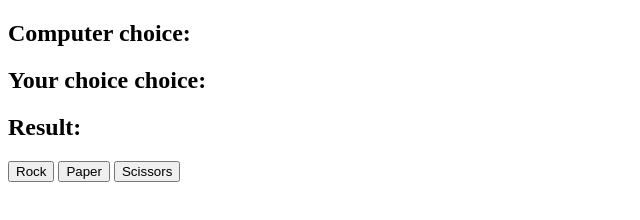
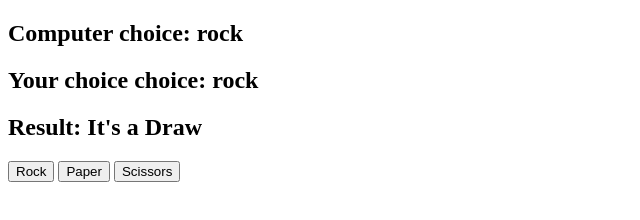
Before and after one commit to Frey1a/some-js, a plain HTML site: page game-js/Rock-paper-scissors/index.html in a window 1280 px wide. Both pictures are taken after a click on the button "Rock". Shown: the whole page, without its empty margins (0-640 px from the left). Drawn offline with Linux system fonts and the light colour scheme.

Commit message:
Up rock-paper-Scissors

```diff
--- a/game-js/Rock-paper-scissors/app.js
+++ b/game-js/Rock-paper-scissors/app.js
@@ -1,2 +1,56 @@
-const computerChoice = document.getElementById('computer-choice')
-const yourChoice = document.getElementById('human-choice')
+const computerChoiceDisplay = document.getElementById('computer-choice')
+const userChoiceDisplay = document.getElementById('user-choice')
+const resultDisplay = document.getElementById('result')
+const possibleChoices = document.querySelectorAll('button')
+let userChoice
+let computerChoice
+let result
+
+possibleChoices.forEach(possibleChoice => possibleChoice.addEventListener('click', (key) => {
+	userChoice = key.target.id
+	userChoiceDisplay.innerHTML = userChoice
+	generateComputerChoice()
+	getResult()
+}))
+
+
+function generateComputerChoice() {
+	const randomNumber = Math.floor(Math.random() * 3) + 1
+
+	if (randomNumber === 1) {
+		computerChoice = 'rock'
+	}
+	if (randomNumber === 2) {
+		computerChoice = 'paper'
+	}
+	if (randomNumber === 3) {
+		computerChoice = 'scissors'
+	}
+
+	computerChoiceDisplay.innerHTML = computerChoice
+}
+
+function getResult() {
+	if (computerChoice === userChoice) {
+		result = "It's a Draw"
+	}
+	if (computerChoice === 'rock' && userChoice === "paper") {
+		result = "you win!"
+	}
+	if (computerChoice === 'rock' && userChoice === "scissors") {
+		result = "you lost!"
+	}
+	if (computerChoice === 'paper' && userChoice === "rock") {
+		result = "you lost!"
+	}
+	if (computerChoice === 'paper' && userChoice === "scissors") {
+		result = "you win!"
+	}
+	if (computerChoice === 'scissors' && userChoice === "paper") {
+		result = "you lost!"
+	}
+	if (computerChoice === 'scissors' && userChoice === "rock") {
+		result = "you win!"
+	}
+	resultDisplay.innerHTML = result
+}
--- a/game-js/Rock-paper-scissors/index.html
+++ b/game-js/Rock-paper-scissors/index.html
@@ -4,18 +4,18 @@
 <head>
 	<meta charset="UTF-8">
 	<meta name="viewport" content="width=device-width, initial-scale=1.0">
-	<title>Document</title>
+	<title>Rock Paper Scissors</title>
 </head>
 
 <body>
-	<h2 id="computer-choice">Computer choice: <span></span></h2>
-	<h2 id="human-choice">Your choice choice: <span></span></h2>
-	<h2 id="result">Result: <span></span> </h2>
+	<h2>Computer choice: <span id="computer-choice"></span></h2>
+	<h2>Your choice choice: <span id="user-choice"></span></h2>
+	<h2>Result: <span id="result"></span></h2>
 
 	<button id="rock">Rock</button>
 	<button id="paper">Paper</button>
 	<button id="scissors">Scissors</button>
-	<script src="app.js"></script>
+	<script src="app.js" charset="utf-8"></script>
 </body>
 
 </html>
```
